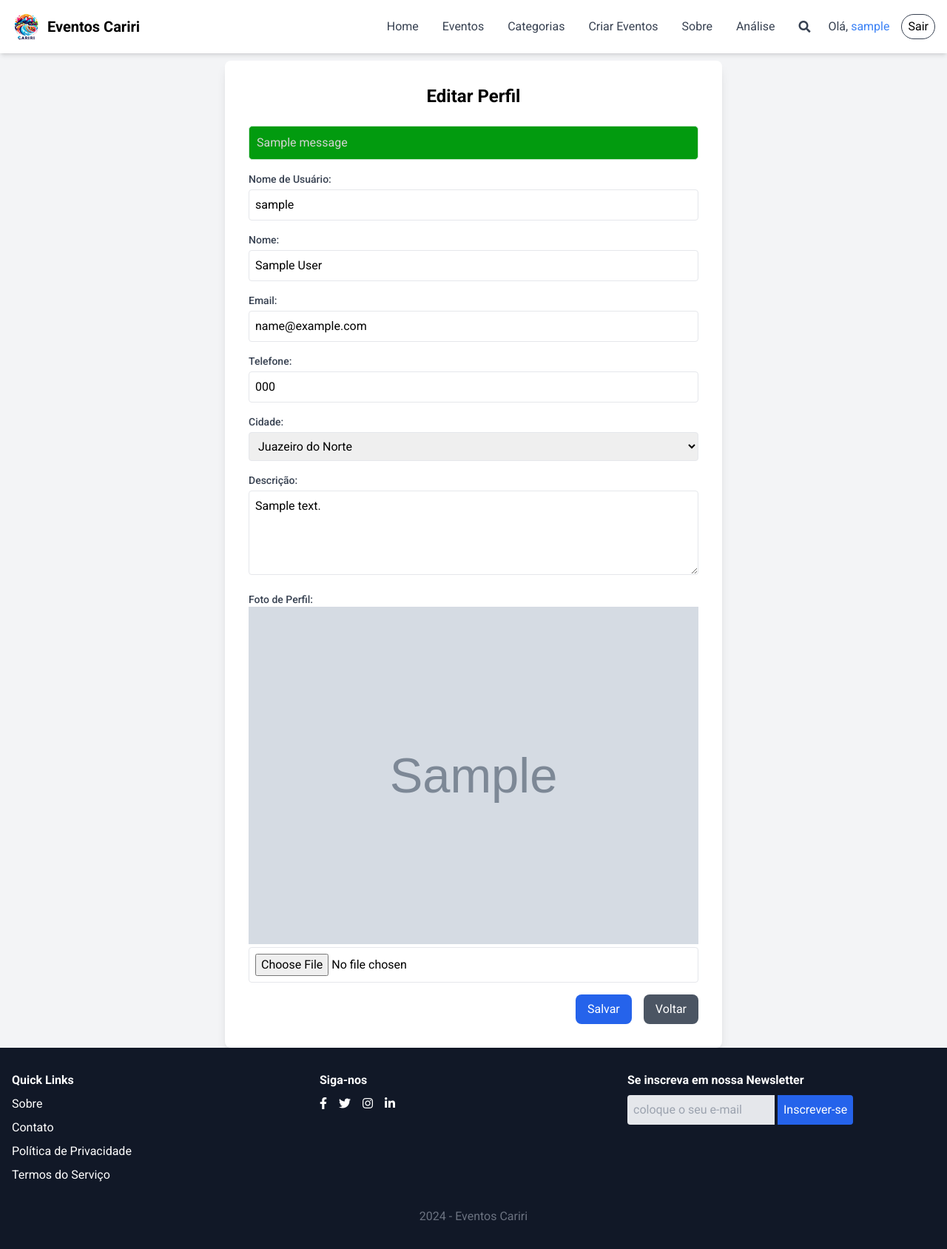
After one commit to AlfaTeamUninassau/eventos_cariri, a Django app: page /profile/ in a window 1280 px wide. The commit adds this page. Shown: the whole page at 74% size. Run offline with Django 5.2, Linux system fonts and the light colour scheme; a user stored in the database is signed in; tables that the repository leaves empty hold one stand-in row (values such as "Sample post"); grey boxes marked "Sample" are stand-in pictures; one stand-in notice (Sample message) is shown; some libraries are stand-ins or nearby versions.

Commit message:
feat: added profile and profile details, now the user can write about himself and others users can see the profile page.

```diff
--- a/eventos_cariri/templates/base.html
+++ b/eventos_cariri/templates/base.html
@@ -46,10 +46,10 @@
                     <button id="close-search" class="hidden ml-2 text-gray-700 hover:text-black cursor-pointer">&times;</button>
                 </div>
 
-                {% if user.is_authenticated %}
-                    <span id="hi" class="text-gray-700">Olá, {{ user.username }}</span>
-                    <a id="exit" class="text-red hover:text-white border border-gray-700 rounded-full px-2 py-1 hover:bg-red-500" href="{% url 'logout' %}">Sair</a>
-                {% else %}
+                {% if request.user.is_authenticated %}
+                <span id="hi" class="text-gray-700">Olá, <a href="{% url 'profile' %}" class="text-blue-500 hover:underline">{{ request.user.username }}</a></span>
+                <a id="exit" class="text-red hover:text-white border border-gray-700 rounded-full px-2 py-1 hover:bg-red-500" href="{% url 'logout' %}">Sair</a>
+            {% else %}
                     <a id="login" class="text-gray-700 rounded-full px-2 py-1 hover:text-white hover:bg-green-500" href="{% url 'login' %}">Login</a>
                     <a id="singin" class="text-gray-700 hover:text-black border border-gray-700 rounded-full px-2 py-1 hover:bg-blue-500 hover:text-white" href="{% url 'register' %}">Cadastre-se</a>
                 {% endif %}
--- a/eventos_cariri/urls.py
+++ b/eventos_cariri/urls.py
@@ -1,13 +1,15 @@
 
 from django.contrib import admin
 from django.urls import path, include
-from users.views import login_view, logout_view, register_view
+from users.views import login_view, logout_view, register_view, profile_view, user_profile_view
 from events.views import HomeView
 from django.conf import settings
 from django.conf.urls.static import static
 
 urlpatterns = [
     path('admin/', admin.site.urls),
+    path('profile/', profile_view, name='profile'),
+    path('profile/<str:username>/', user_profile_view, name='user_profile'),
     path('login/', login_view, name='login'),
     path('register/', register_view, name='register'),
     path('logout/', logout_view, name='logout'),
--- a/users/forms.py
+++ b/users/forms.py
@@ -29,6 +29,21 @@ class EmailAuthenticationForm(AuthenticationForm):
             else:
                 self.confirm_login_allowed(self.user_cache)
         return self.cleaned_data
+
+
+class UserProfileForm(forms.ModelForm):
+    class Meta:
+        model = User
+        fields = ['username', 'name', 'email', 'phone', 'city', 'description', 'profile_picture']
+        widgets = {
+            'username': forms.TextInput(attrs={'class': 'w-full mt-1 p-2 border rounded'}),
+            'name': forms.TextInput(attrs={'class': 'w-full mt-1 p-2 border rounded'}),
+            'email': forms.EmailInput(attrs={'class': 'w-full mt-1 p-2 border rounded'}),
+            'phone': forms.TextInput(attrs={'class': 'w-full mt-1 p-2 border rounded'}),
+            'city': forms.Select(attrs={'class': 'w-full mt-1 p-2 border rounded'}),
+            'description': forms.Textarea(attrs={'class': 'w-full mt-1 p-2 border rounded', 'rows': 4}),
+            'profile_picture': forms.FileInput(attrs={'class': 'w-full mt-1 p-2 border rounded'}),
+        }
 
 
 class UserCreationForm(forms.ModelForm):
--- a/users/models.py
+++ b/users/models.py
@@ -50,7 +50,8 @@ class User(AbstractUser):
         ('ARU', 'Araripe'),
         # Adicione as outras opções de cidade
     ], default='JDO')
-
+    description = models.TextField(max_length=1000, blank=True, null=True, default='', help_text='Fale um pouco sobre você')
+    profile_picture = models.ImageField(upload_to='profile_pictures/', null=True, blank=True)
     date_joined = models.DateTimeField(auto_now_add=True)
     updated_at = models.DateTimeField(auto_now=True)
 
--- a/users/templates/login.html
+++ b/users/templates/login.html
@@ -3,7 +3,7 @@
 
 {% block content %}
 <!-- Main Content -->
-<main class="flex flex-col md:flex-row h-screen">
+<main class="flex flex-col md:flex-row min-h-screen">
   <!-- Left Side Content -->
   <div class="w-full md:w-1/2 flex items-center justify-center bg-gray-100 p-4 md:p-0">
     <ul class="list-disc pl-5 space-y-4 text-lg text-gray-800">
--- /dev/null
+++ b/users/templates/profile.html
@@ -0,0 +1,74 @@
+<!-- users/templates/profile.html -->
+{% extends 'base.html' %}
+{% load static %}
+{% block content %}
+<body class="bg-gray-100 flex items-center justify-center min-h-screen">
+    <div style="margin-top: 10px;"></div>
+
+    <div class="bg-white w-full max-w-2xl mx-auto p-8 rounded-lg shadow-lg">
+        <h1 class="text-2xl font-semibold text-center mb-6">Editar Perfil</h1>
+        {% if messages %}
+        <div>
+            {% for message in messages %}
+            <div class="alert {% if message.tags %}alert-{{ message.tags }}{% endif %}">
+                {{ message }}
+            </div>
+            {% endfor %}
+        </div>
+        {% endif %}
+        <form method="post" enctype="multipart/form-data" class="space-y-4">
+            {% csrf_token %}
+            <div>
+                <label for="username" class="block text-sm font-medium text-gray-700">Nome de Usuário:</label>
+                {{ form.username }}
+            </div>
+            <div>
+                <label for="name" class="block text-sm font-medium text-gray-700">Nome:</label>
+                {{ form.name }}
+            </div>
+            <div>
+                <label for="email" class="block text-sm font-medium text-gray-700">Email:</label>
+                {{ form.email }}
+            </div>
+            <div>
+                <label for="phone" class="block text-sm font-medium text-gray-700">Telefone:</label>
+                {{ form.phone }}
+            </div>
+            <div>
+                <label for="city" class="block text-sm font-medium text-gray-700">Cidade:</label>
+                {{ form.city }}
+            </div>
+            <div>
+                <label for="description" class="block text-sm font-medium text-gray-700">Descrição:</label>
+                {{ form.description }}
+            </div>
+            <div>
+                <label for="profile_picture" class="block text-sm font-medium text-gray-700">Foto de Perfil:</label>
+                {% if user.profile_picture %}
+                <img src="{{ user.profile_picture.url }}" alt="Profile Picture" class="w-full h-auto object-contain">
+                {% else %}
+                <img src="{% static 'eventos_cariri/images/no_profile_picture.png' %}" alt="No Image" class="w-full h-auto object-contain">
+                {% endif %}
+                {{ form.profile_picture }}
+                <div class="mt-2">
+                    <img id="preview" src="#" alt="Preview" class="w-full h-auto object-contain hidden">
+                </div>
+            </div>
+            <div class="flex justify-end space-x-4">
+                <button type="submit" class="bg-blue-600 text-white px-4 py-2 rounded-lg">Salvar</button>
+                <a href="{% url 'home' %}" class="bg-gray-600 text-white px-4 py-2 rounded-lg">Voltar</a>
+            </div>
+        </form>
+    </div>
+</body>
+<script>
+    document.getElementById('id_profile_picture').addEventListener('change', function(event) {
+        const [file] = event.target.files;
+        if (file) {
+            const preview = document.getElementById('preview');
+            preview.src = URL.createObjectURL(file);
+            preview.classList.remove('hidden');
+        }
+    });
+</script>
+{% endblock %}
--- a/users/templates/register.html
+++ b/users/templates/register.html
@@ -3,7 +3,7 @@
 
 {% block content %}
 <!-- Main Content -->
-<main class="flex flex-col md:flex-row h-screen">
+<main class="flex flex-col md:flex-row min-h-screen">
     <!-- Left Side Content -->
     <div class="w-full md:w-1/2 flex items-center justify-center bg-gray-100 p-4 md:p-0">
         <ul class="list-disc pl-5 space-y-4 text-lg text-gray-800">
--- a/users/views.py
+++ b/users/views.py
@@ -1,7 +1,10 @@
 # users/views.py
 from django.shortcuts import render, redirect
 from django.contrib.auth import authenticate, login, logout
-from .forms import EmailAuthenticationForm, UserCreationForm
+from django.shortcuts import render, get_object_or_404
+from django.contrib.auth.decorators import login_required
+from .models import User
+from .forms import EmailAuthenticationForm, UserCreationForm, UserProfileForm
 from django.contrib import messages
 
 
@@ -33,3 +36,21 @@ def register_view(request):
     else:
         form = UserCreationForm()
     return render(request, 'register.html', {'user_form': form})
+
+
+@login_required
+def profile_view(request):
+    if request.method == 'POST':
+        form = UserProfileForm(request.POST, request.FILES, instance=request.user)
+        if form.is_valid():
+            form.save()
+            messages.success(request, 'Perfil atualizado com sucesso!')
+            return redirect('profile')
+    else:
+        form = UserProfileForm(instance=request.user)
+    return render(request, 'profile.html', {'form': form})
+
+
+def user_profile_view(request, username):
+    user = get_object_or_404(User, username=username)
+    return render(request, 'user_profile.html', {'user': user})
```
Also changed, not shown: events/templates/event_detail.html (+42 -14 lines), events/templates/home.html (+6 -1 lines), users/templates/user_profile.html (added, +35 -0 lines), eventos_cariri/static/eventos_cariri/images/no_profile_picture.png (added).
